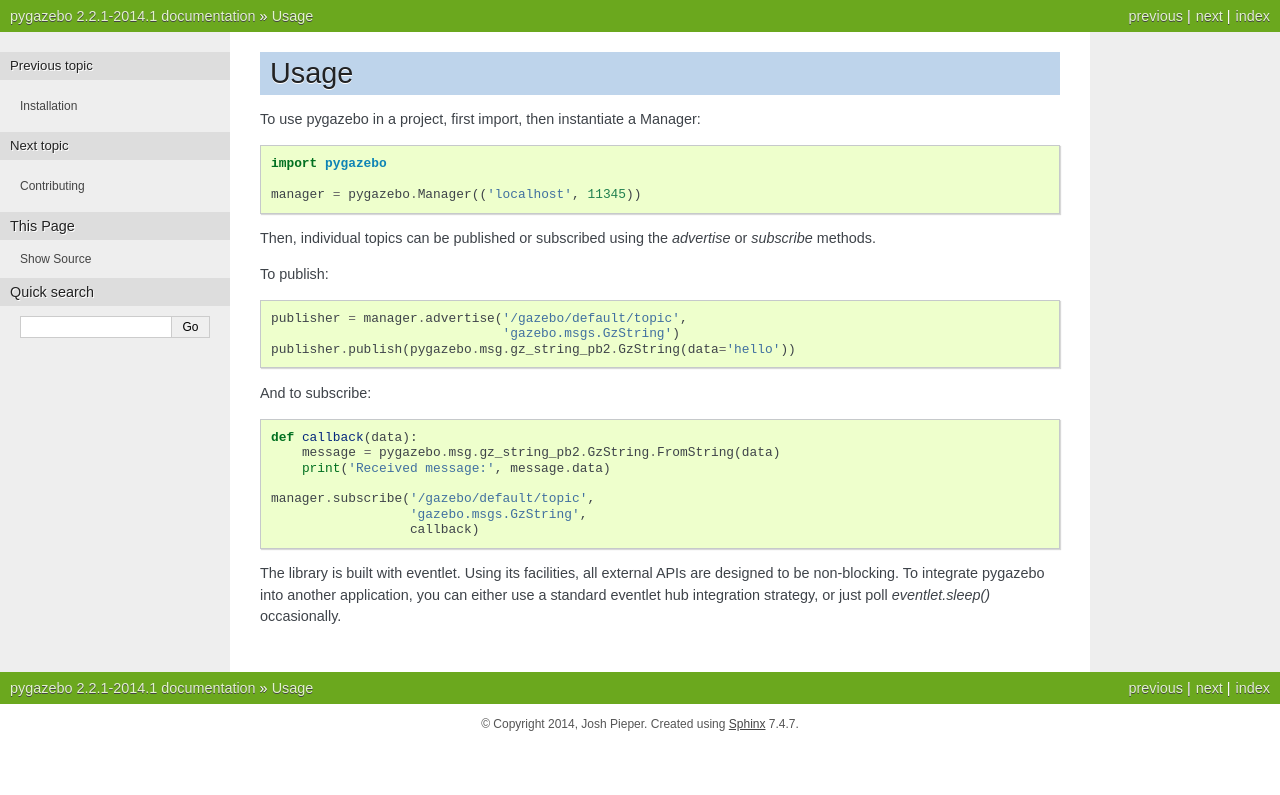
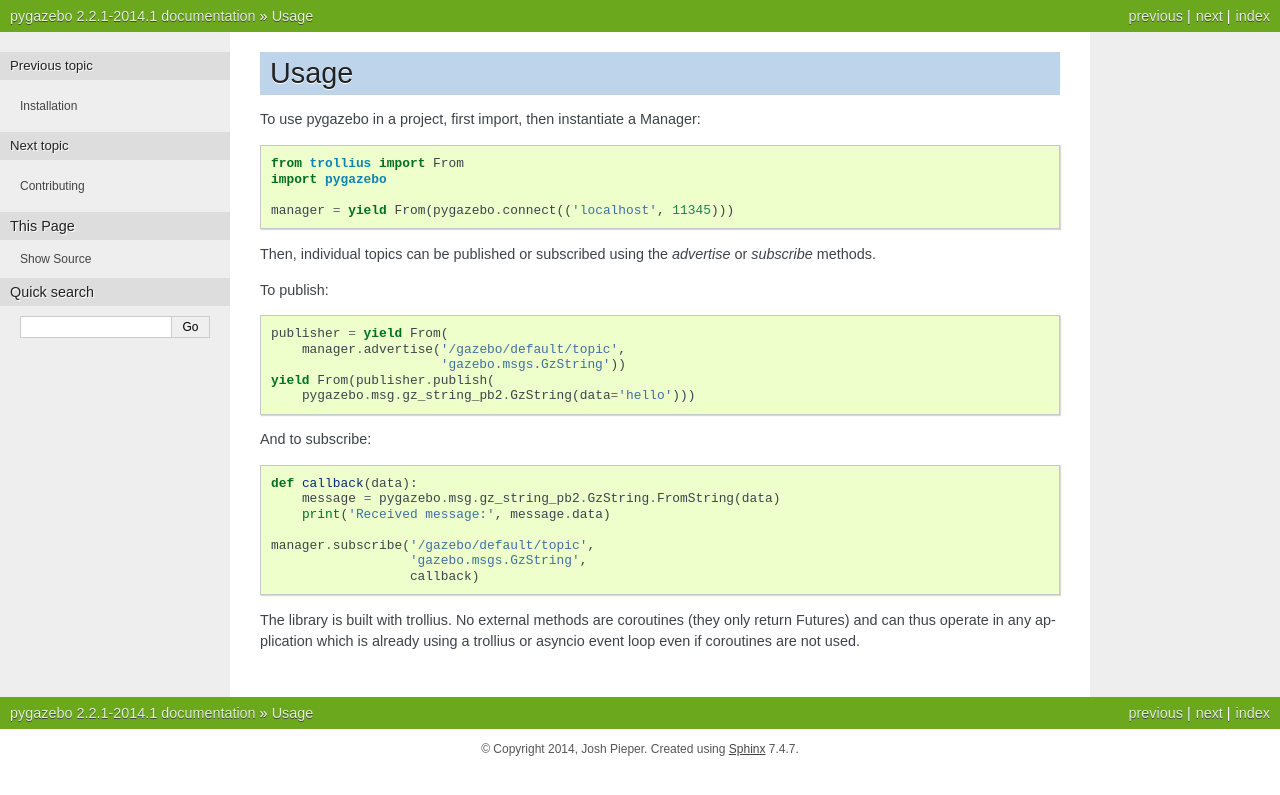
Before and after one commit to jpieper/pygazebo, a Sphinx documentation site: the page built from docs/usage.rst, in a window 1280 px wide. Shown: the top 795 px of the page. Built offline with Sphinx 7.4.7, drawn with Linux system fonts in a browser that asks for light colours.

Commit message:
Update documentation to match new APIs.

```diff
--- a/docs/usage.rst
+++ b/docs/usage.rst
@@ -5,18 +5,21 @@
 To use pygazebo in a project, first import, then instantiate a
 Manager::
 
+  from trollius import From
   import pygazebo
 
-  manager = pygazebo.Manager(('localhost', 11345))
+  manager = yield From(pygazebo.connect(('localhost', 11345)))
 
 Then, individual topics can be published or subscribed using the
 `advertise` or `subscribe` methods.
 
 To publish::
 
-  publisher = manager.advertise('/gazebo/default/topic',
-                                'gazebo.msgs.GzString')
-  publisher.publish(pygazebo.msg.gz_string_pb2.GzString(data='hello'))
+  publisher = yield From(
+      manager.advertise('/gazebo/default/topic',
+                        'gazebo.msgs.GzString'))
+  yield From(publisher.publish(
+      pygazebo.msg.gz_string_pb2.GzString(data='hello')))
 
 And to subscribe::
 
@@ -28,7 +31,7 @@
                     'gazebo.msgs.GzString',
                     callback)
 
-The library is built with eventlet.  Using its facilities, all
-external APIs are designed to be non-blocking.  To integrate pygazebo
-into another application, you can either use a standard eventlet hub
-integration strategy, or just poll `eventlet.sleep()` occasionally.
+The library is built with trollius.  No external methods are
+coroutines (they only return Futures) and can thus operate in any
+application which is already using a trollius or asyncio event loop
+even if coroutines are not used.
```
Also changed, not shown: README.rst (+5 -6 lines).
